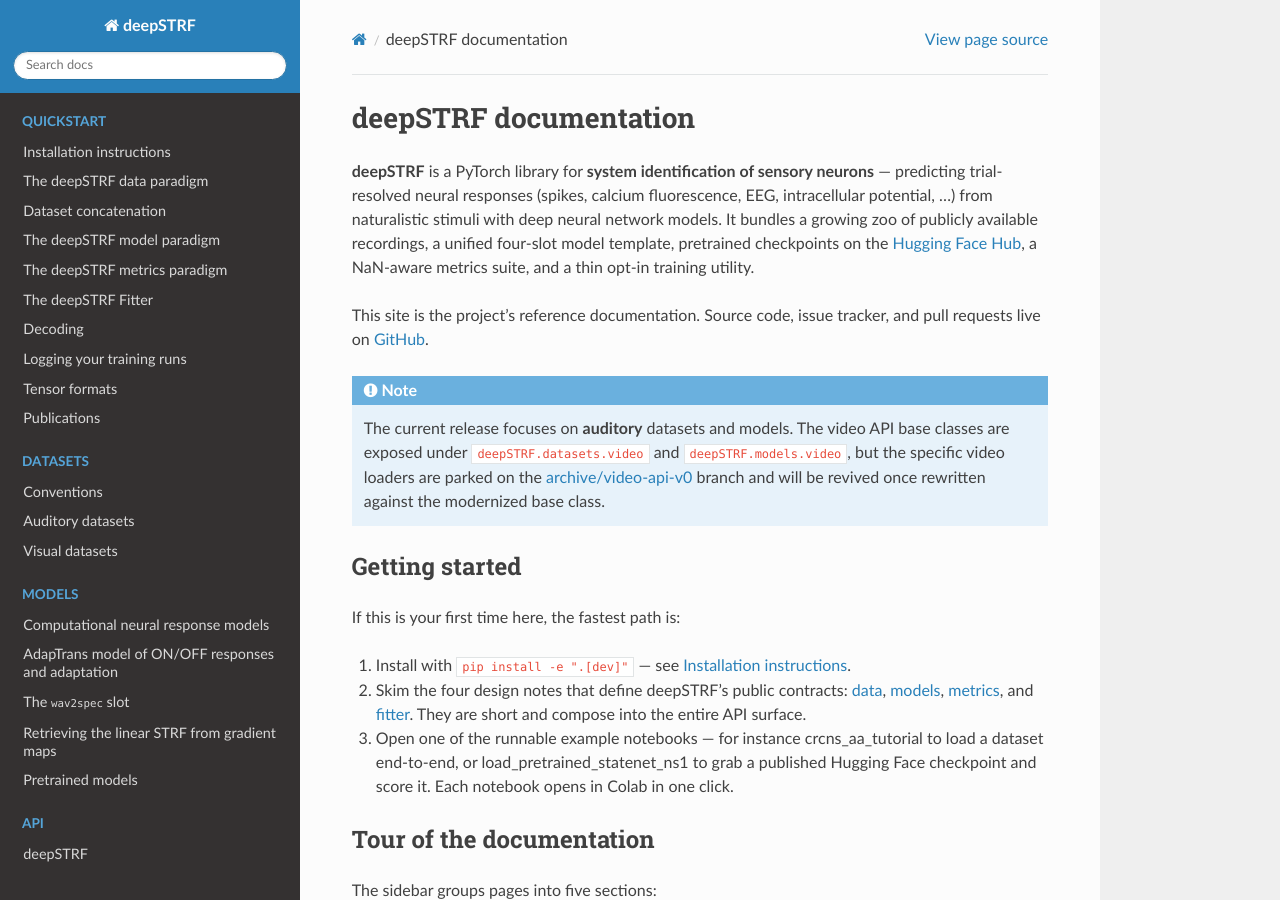
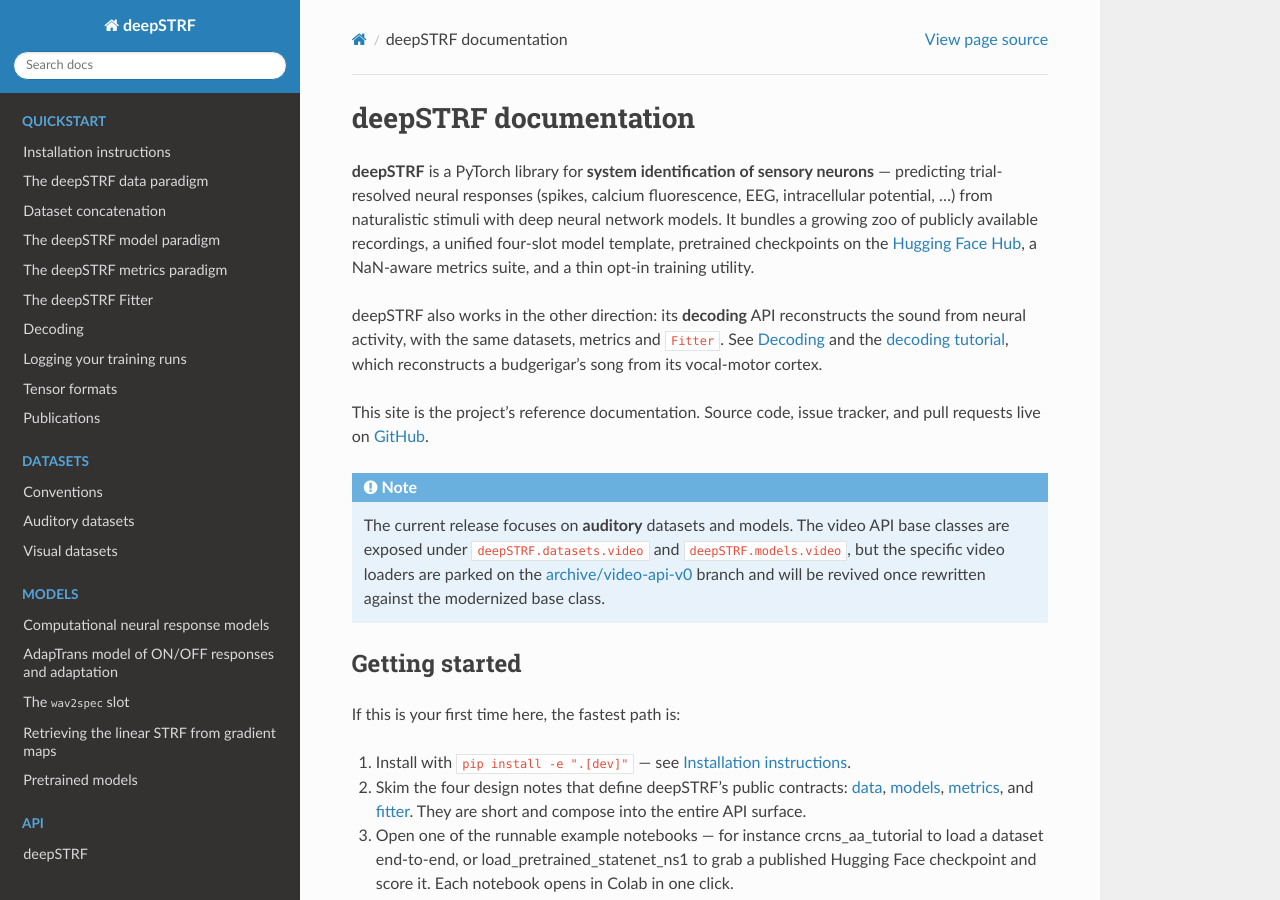
Before and after one commit to urancon/deepSTRF, a Sphinx documentation site: the page built from docs/index.rst, in a window 1280 px wide and 900 px high. Built offline with Sphinx 7.4.7 and the Read the Docs theme 3.1.0, drawn with Linux system fonts in a browser that asks for light colours; pages that are not in the unit, such as notebooks, are missing from menus.

Commit message:
docs(examples): decoding tutorial on Yang 2025 replaces the exploration notebook
Walks through the decoding API on one budgerigar: data, spike/voice
alignment and motor lead, WienerFilter and MeanTargetBaseline, a custom
AudioDecodingModel (GRU) trained with Fitter, test comparison and
reconstructions. Listed under 'Start here'; homepage mentions decoding.

Co-Authored-By: Claude Opus 5.5 <noreply@anthropic.com>

```diff
--- a/docs/index.rst
+++ b/docs/index.rst
@@ -13,6 +13,12 @@ models. It bundles a growing zoo of publicly available recordings, a unified
 four-slot model template, pretrained checkpoints on the
 `Hugging Face Hub <https://huggingface.co/urancon>`_, a NaN-aware metrics suite,
 and a thin opt-in training utility.
+
+deepSTRF also works in the other direction: its **decoding** API reconstructs the
+sound from neural activity, with the same datasets, metrics and ``Fitter``. See
+:doc:`Decoding <_source/md/decoding>` and the
+:doc:`decoding tutorial <_source/ipynb/decoding_tutorial_yang2025>`, which
+reconstructs a budgerigar's song from its vocal-motor cortex.
 
 This site is the project's reference documentation. Source code, issue tracker,
 and pull requests live on `GitHub <https://github.com/urancon/deepSTRF>`_.
@@ -149,6 +155,7 @@ welcome to add yours.
    _source/ipynb/load_pretrained_statenet_ns1.ipynb
    _source/ipynb/dataset_concatenation.ipynb
    _source/ipynb/fit_ns1_linear_from_waveform.ipynb
+   _source/ipynb/decoding_tutorial_yang2025.ipynb
 
 .. toctree::
    :maxdepth: 1
```
Also changed, not shown: other parts of docs/index.rst (+0 -1 lines), docs/_source/ipynb/decoding_tutorial_yang2025.ipynb (added), docs/_source/ipynb/explore_yang2025_decoding.ipynb (deleted), 2 other files.
